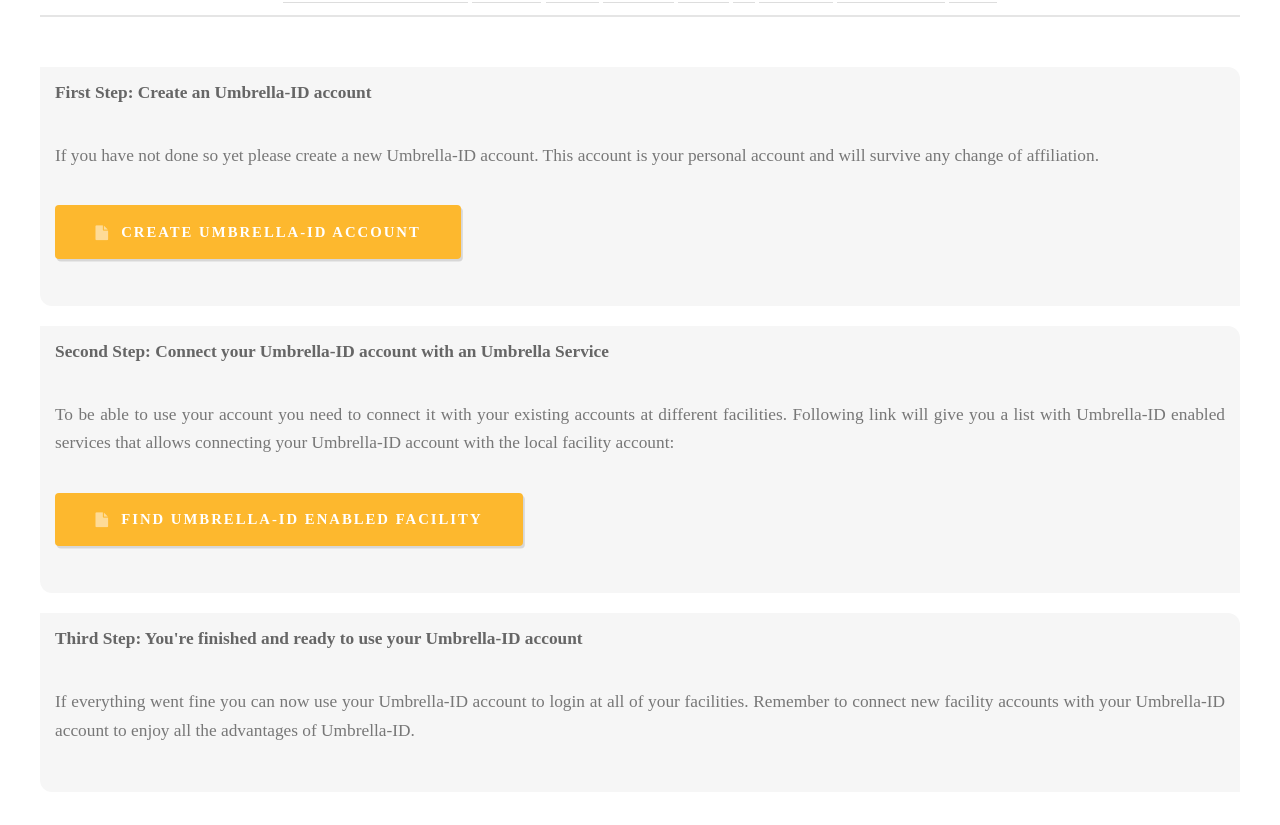
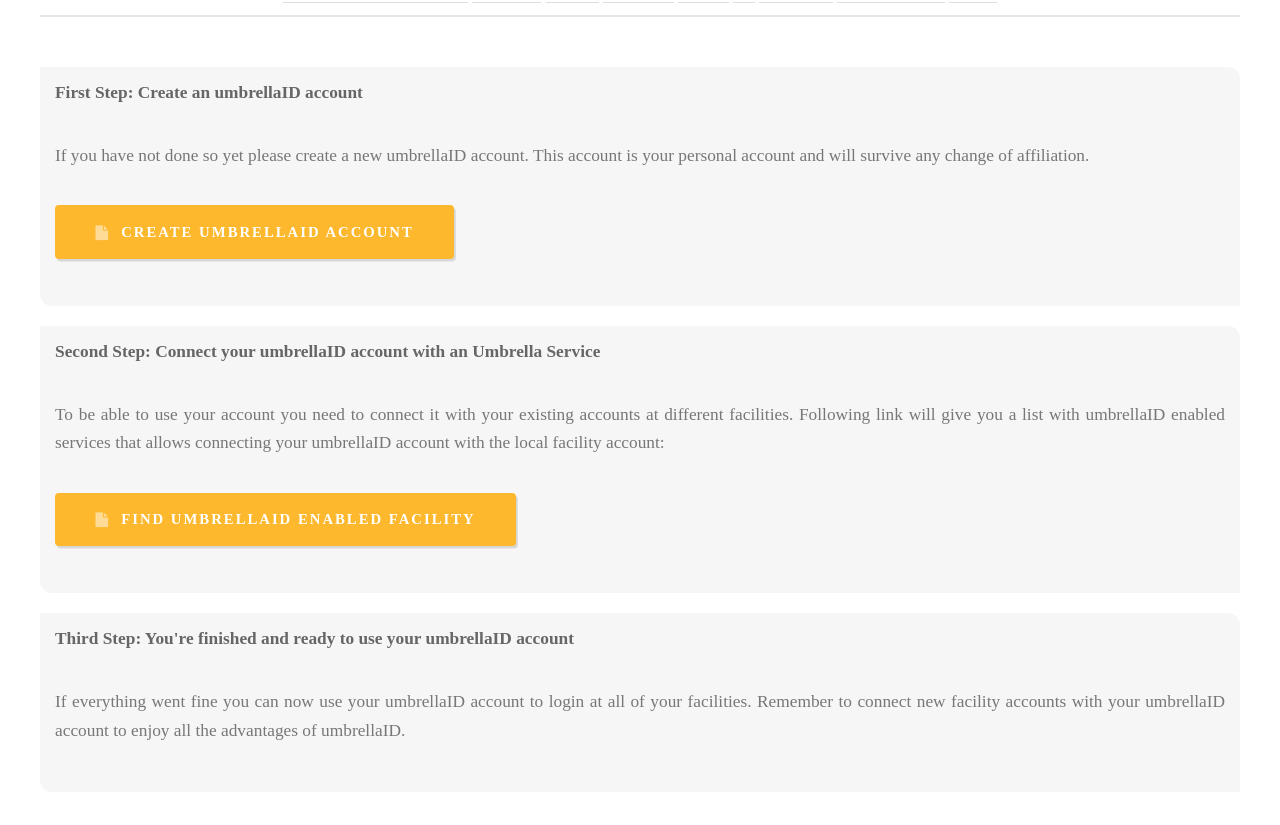
Before and after one commit to flowedback/flowedback.github.io, a Jekyll site: the page built from how.html, in a window 1280 px wide. Shown: the part 429-1254 px from the top of the page. Built offline with Jekyll 4.4.1, drawn with Linux system fonts in a browser that asks for light colours; some web fonts are replaced.

Commit message:
Update how.html
changed to umbrellaID

```diff
--- a/how.html
+++ b/how.html
@@ -3,16 +3,16 @@ layout: default
 ---
 
 <div class="home bg">
-  <p><b>First Step: Create an Umbrella-ID account</b></p>
-  <p>If you have not done so yet please create a new Umbrella-ID account. This account is your personal account and will survive any change of affiliation.</p>
-  <p><a href="https://umbrellaid.org/euu/account/create" target="_blank" class="button icon fa-file">Create Umbrella-ID Account</a></p>
+  <p><b>First Step: Create an umbrellaID account</b></p>
+  <p>If you have not done so yet please create a new umbrellaID account. This account is your personal account and will survive any change of affiliation.</p>
+  <p><a href="https://umbrellaid.org/euu/account/create" target="_blank" class="button icon fa-file">Create umbrellaID Account</a></p>
 </div>
 <div class="home bg">
-  <p><b>Second Step: Connect your Umbrella-ID account with an Umbrella Service</b></p>
-  <p>To be able to use your account you need to connect it with your existing accounts at different facilities. Following link will give you a list with Umbrella-ID enabled services that allows connecting your Umbrella-ID account with the local facility account:</p>
-  <p><a href="where.html" target="_blank" class="button icon fa-file">Find Umbrella-ID enabled facility</a></p>
+  <p><b>Second Step: Connect your umbrellaID account with an Umbrella Service</b></p>
+  <p>To be able to use your account you need to connect it with your existing accounts at different facilities. Following link will give you a list with umbrellaID enabled services that allows connecting your umbrellaID account with the local facility account:</p>
+  <p><a href="where.html" target="_blank" class="button icon fa-file">Find umbrellaID enabled facility</a></p>
 </div>
 <div class="home bg">
-    <p><b>Third Step: You're finished and ready to use your Umbrella-ID account</b></p>
-    <p>If everything went fine you can now use your Umbrella-ID account to login at all of your facilities. Remember to connect new facility accounts with your Umbrella-ID account to enjoy all the advantages of Umbrella-ID.</p>
+    <p><b>Third Step: You're finished and ready to use your umbrellaID account</b></p>
+    <p>If everything went fine you can now use your umbrellaID account to login at all of your facilities. Remember to connect new facility accounts with your umbrellaID account to enjoy all the advantages of umbrellaID.</p>
 </div>
```
